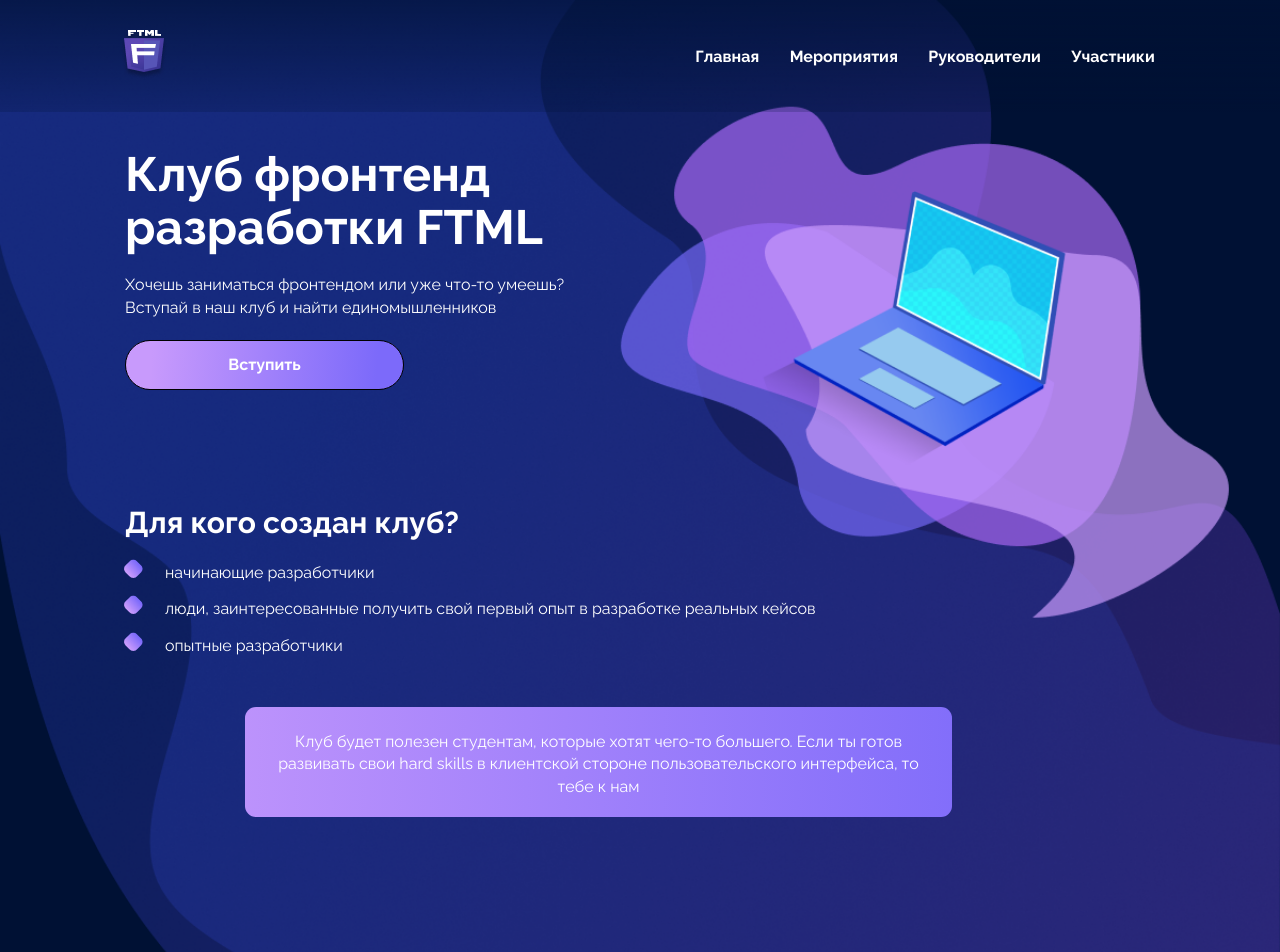
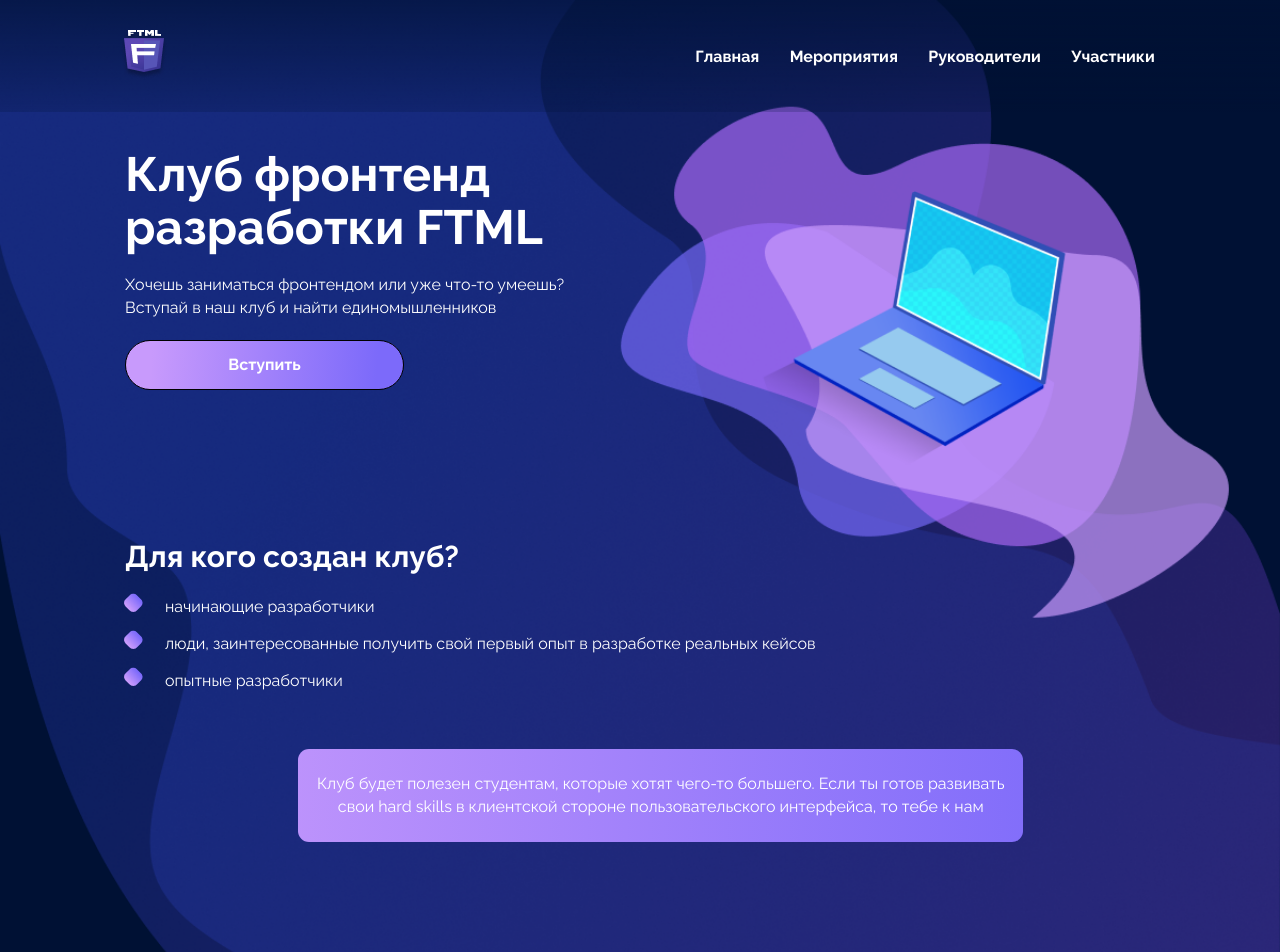
Before and after one commit to ksenia312/FTML-SITE, a React (Create React App) app: page / in a window 1280 px wide. Shown: the top 952 px of the page. Built offline with nearby package versions, Linux system fonts and the light colour scheme; a web font is replaced by a local one.

Commit message:
responsible for >1800px screen

```diff
--- a/src/components/Footer/Footer.js
+++ b/src/components/Footer/Footer.js
@@ -6,7 +6,7 @@ export default class Footer extends React.Component {
   render() {
     return (
       <footer className={style.footer}>
-        <h2 className={style.h2}>Будем рады видеть <br/> тебя в клубе</h2>
+        <h2 className={style.h2}>Будем рады видеть тебя в клубе</h2>
         <div className={style.footer_button}>
           <Button content={'Вступить в группу, чтобы быть в курсе всех событий'}/>
         </div>
--- a/src/components/Footer/Footer.module.scss
+++ b/src/components/Footer/Footer.module.scss
@@ -6,7 +6,8 @@
   display: flex;
   justify-content: center;
   .h2 {
-
+    border: $markup;
+    width: 30%;
   }
   .footer_button {
     margin-left: 150px;
--- a/src/components/Intro/Intro.module.scss
+++ b/src/components/Intro/Intro.module.scss
@@ -4,10 +4,10 @@
   border: $markup;
   padding:148px 0 0 125px;
   background: $b-color top center no-repeat url('../../assets/files/background.png');
-  -moz-background-size: 100%; /* Firefox 3.6+ */
-  -webkit-background-size: 100%; /* Safari 3.1+ и Chrome 4.0+ */
-  -o-background-size: 100%; /* Opera 9.6+ */
-  background-size: 100%; /* Современные браузеры */
+  -moz-background-size: 100%;
+  -webkit-background-size: 100%;
+  -o-background-size: 100%;
+  background-size: 100%;
   height: 810px;
   .intro {
     border: $markup;
@@ -16,10 +16,12 @@
     justify-content: space-between;
     height: 242px;
     line-height: 140%;
+    width: max-content;
   }
   .meaning_block {
     border: $markup;
-    margin-top: 10%;
+    margin-top: 150px;
+    width: max-content;
     .ul {
       line-height: 2.3em;
       padding-left: 25px;
@@ -31,10 +33,10 @@
     }
   }
   .notification {
-    margin: 42px 0 0 120px;
+    margin: 50px 0 0 15%;
     border: $markup;
-    width: 675px;
-    height: 62px;
+    width: 60%;
+    //height: 62px;
     line-height: 140%;
     padding: 24px 16px;
     text-align: center;
--- a/src/styles/index.scss
+++ b/src/styles/index.scss
@@ -5,7 +5,7 @@
 
 %main_sizes {
   min-width: 900px;
-  max-width: 1800px;
+  max-width: 100%;
 }
 
 html, body {
@@ -13,7 +13,6 @@ html, body {
   background-color: $b-color;
   position: relative;
   margin: 0 auto;
-  //width: 1200px;
   @extend %main_sizes
 }
 
```
